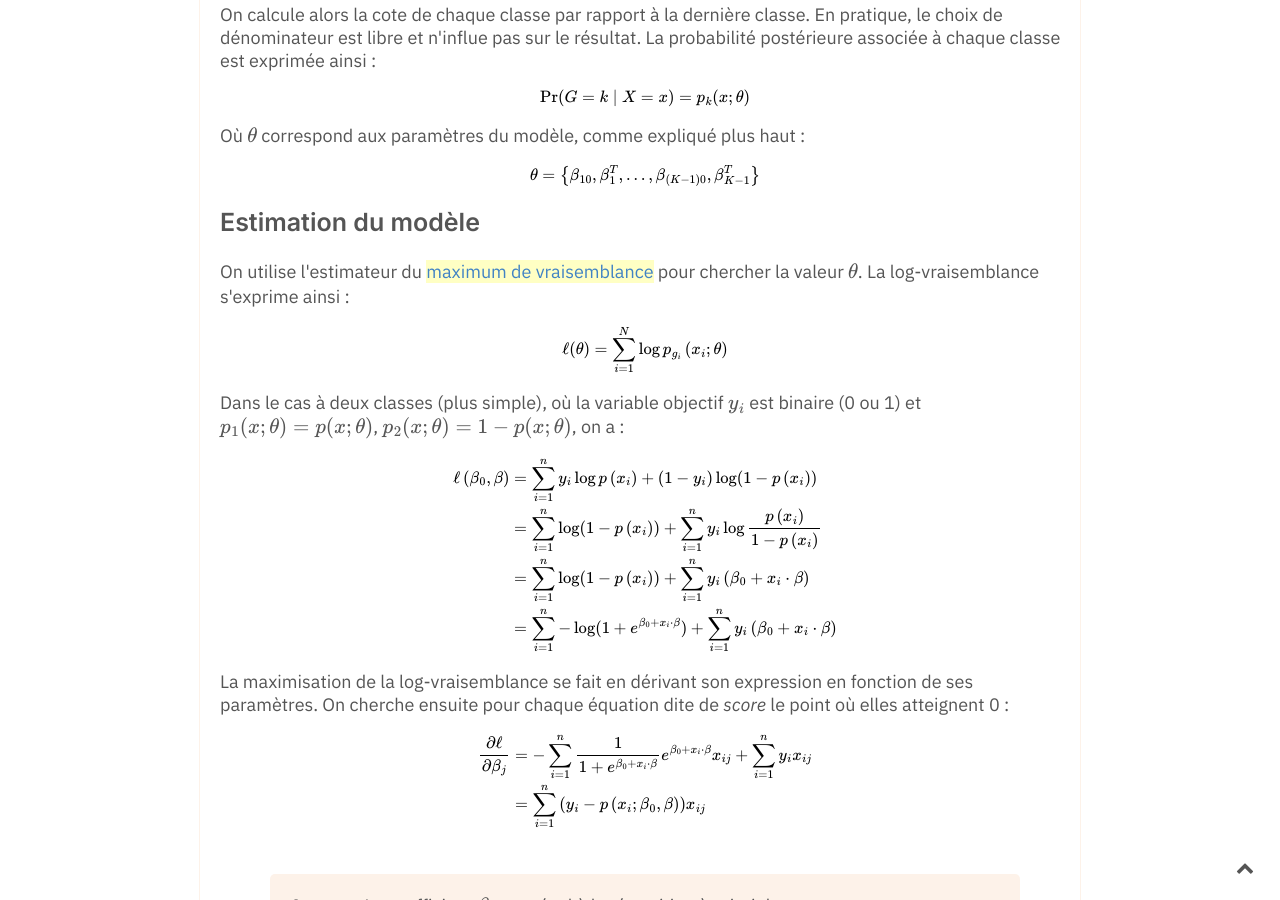
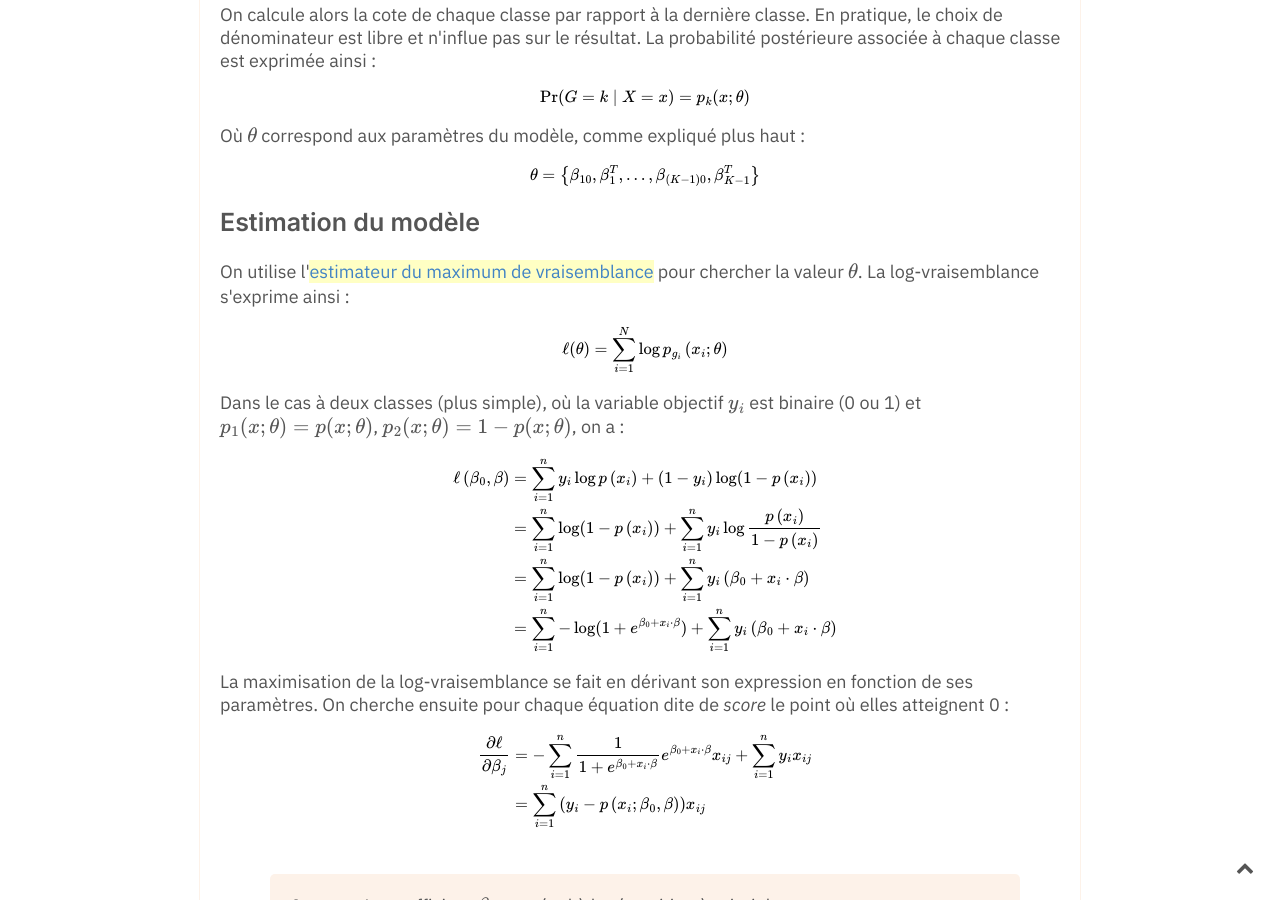
Before and after one commit to Maxence-L/arboretum.link, a Jekyll site: the page built from _notes/Régression logistique.md, in a window 1280 px wide and 900 px high, scrolled down 1960 px. Built offline with Jekyll 4.4.1, drawn with Linux system fonts in a browser that asks for light colours; formulas are drawn with MathJax 3; some of the changed text lies outside the part shown.

```diff
--- a/_notes/Régression logistique.md
+++ b/_notes/Régression logistique.md
@@ -81,7 +81,7 @@ $$\theta=\left\{\beta_{10}, \beta_{1}^{T}, \ldots, \beta_{(K-1) 0}, \beta_{K-1}^
 
 ## Estimation du modèle
 
-On utilise l'estimateur du [[maximum de vraisemblance]] pour chercher la valeur $\theta$. La log-vraisemblance s'exprime ainsi :
+On utilise l'[[estimateur du maximum de vraisemblance]] pour chercher la valeur $\theta$. La log-vraisemblance s'exprime ainsi :
 
 $$
 \ell(\theta)=\sum_{i=1}^{N} \log p_{g_{i}}\left(x_{i} ; \theta\right)
```
Also changed, not shown: other parts of _notes/Régression logistique.md (+1 -1 lines).
